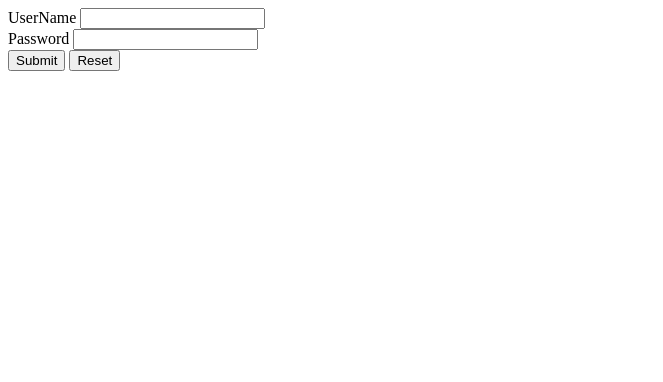
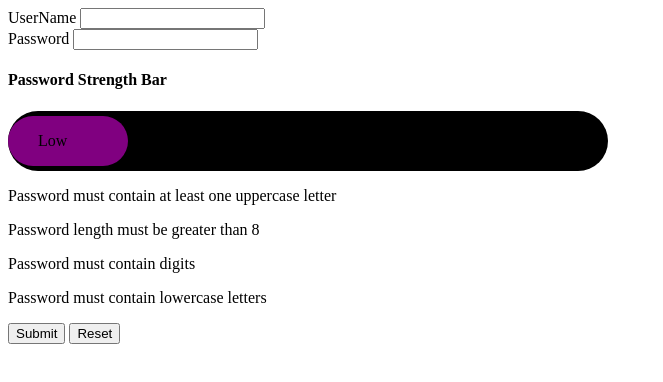
Before and after one commit to igachev/Registration-Form, a plain HTML site: page index.html in a window 1280 px wide. Shown: the whole page, without its empty margins (0-663 px from the left). Drawn offline with Linux system fonts and the light colour scheme.

Commit message:
added password strength bar

```diff
--- a/index.html
+++ b/index.html
@@ -16,8 +16,17 @@
         </div>
 
         <div>
-            <label for="password">Password</label>
-            <input type="password" name="password" id="password">
+            <label for="pass">Password</label>
+            <input type="password" name="pass" id="pass">
+            <div class="form-element">
+                <h4>Password Strength Bar</h4>
+                <div class="progress-bar" style="--width:10" data-label="Low">
+
+                </div>
+                <p class="upper">Password must contain at least one uppercase letter</p>
+                <p class="length">Password length must be greater than 8</p>
+                <p class="digit">Password must contain digits</p>
+                <p class="lower">Password must contain lowercase letters</p>
         </div>
 
         <div>
@@ -27,6 +36,6 @@
 
     </form>
 
-    <script src="app.js"></script>
+    <script src="index.js"></script>
 </body>
 </html>
--- a/style.css
+++ b/style.css
@@ -0,0 +1,26 @@
+
+
+.form-element .progress-bar {
+    position: relative;
+    width: 600px;
+    height: 60px;
+    background-color: black;
+    border-radius: 50px;
+}
+
+.form-element .progress-bar::before {
+    content: attr(data-label);
+    position: absolute;
+    top: 0;
+    left: 0;
+    bottom: 0;
+    display: flex;
+    align-items: center;
+    margin: auto;
+    padding: 5px 30px;
+    width: calc(var(--width,0)*1%);
+    height: 40px;
+    background-color: purple;
+    border-radius: 50px;
+
+}
```
